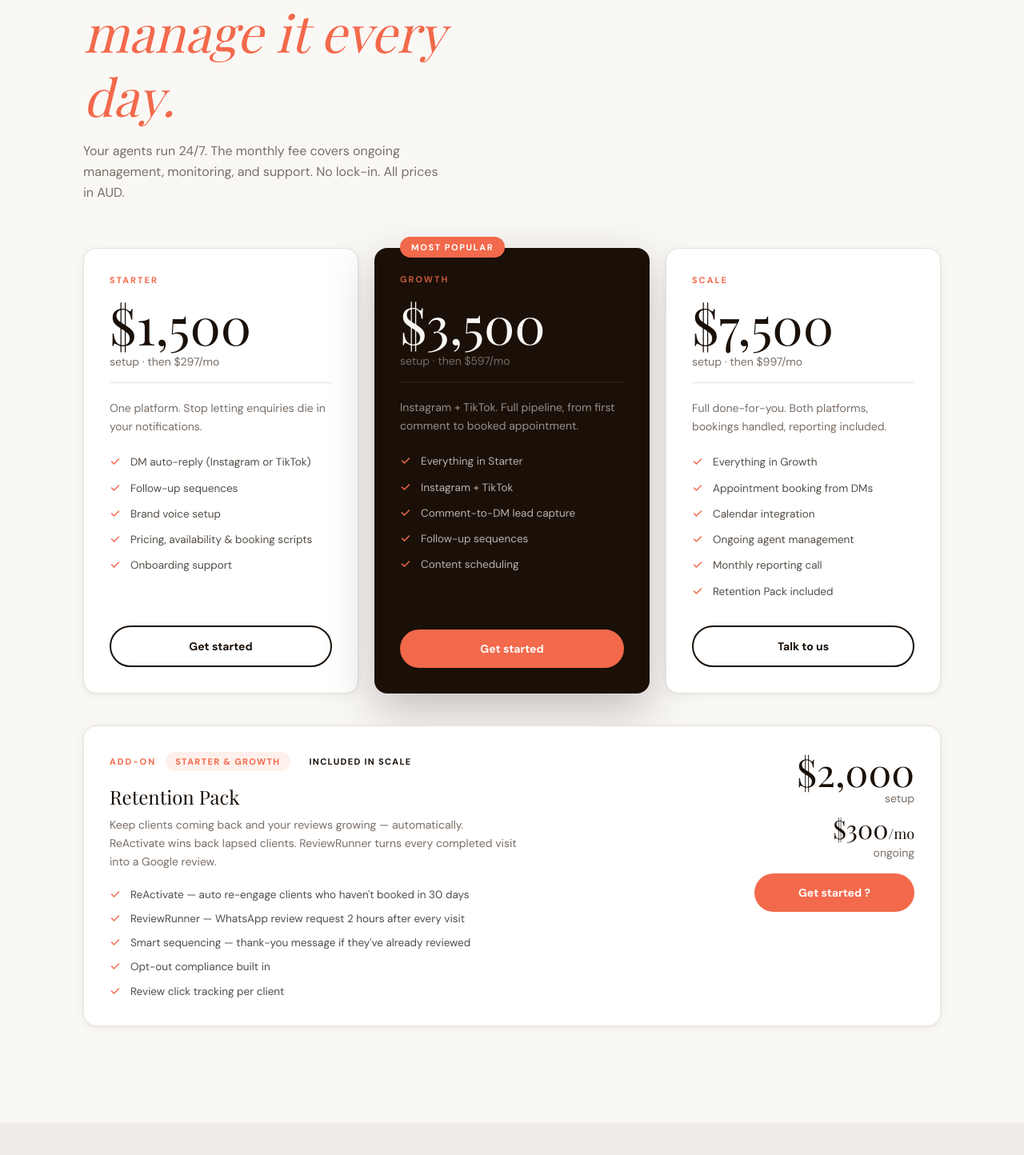
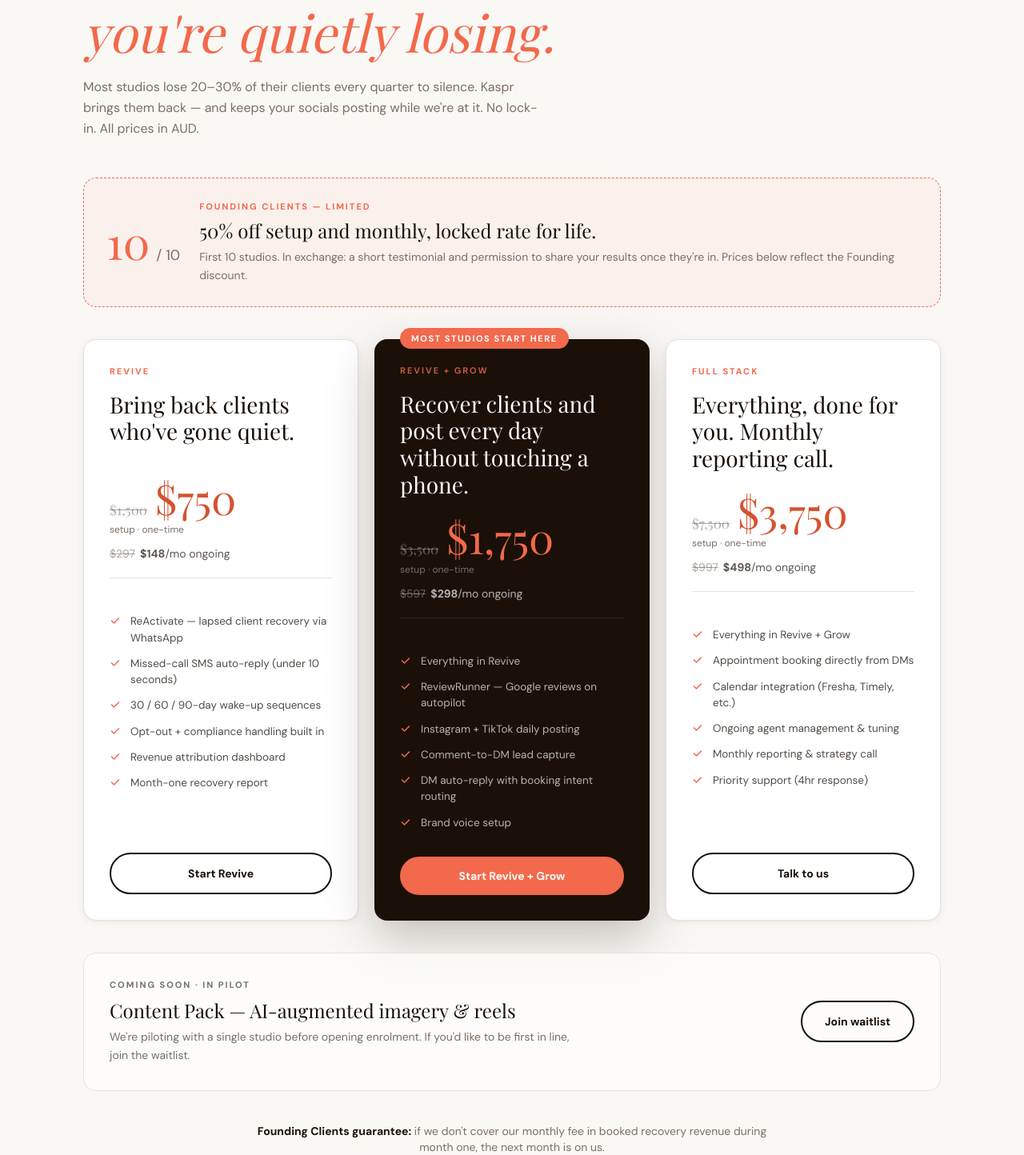
Before and after one commit to jasperschreiber0/kaspr-site, a Next.js app: page / in a window 1280 px wide. Shown: the part 6106-7550 px from the top of the page at 80% size. Built offline with nearby package versions, Linux system fonts and the light colour scheme.

Commit message:
Update Pricing.tsx

```diff
--- a/components/Pricing.tsx
+++ b/components/Pricing.tsx
@@ -2,64 +2,66 @@
 
 const PLANS = [
   {
-    name: "Starter",
-    price: "$1,500",
+    name: "Revive",
+    outcome: "Bring back clients who've gone quiet.",
+    setup: "$1,500",
+    setupFounding: "$750",
     monthly: "$297",
-    note: "setup · then $297/mo",
-    desc: "One platform. Stop letting enquiries die in your notifications.",
+    monthlyFounding: "$148",
     features: [
-      "DM auto-reply (Instagram or TikTok)",
-      "Follow-up sequences",
-      "Brand voice setup",
-      "Pricing, availability & booking scripts",
-      "Onboarding support",
+      "ReActivate — lapsed client recovery via WhatsApp",
+      "Missed-call SMS auto-reply (under 10 seconds)",
+      "30 / 60 / 90-day wake-up sequences",
+      "Opt-out + compliance handling built in",
+      "Revenue attribution dashboard",
+      "Month-one recovery report",
     ],
-    cta: "Get started",
+    cta: "Start Revive",
     featured: false,
   },
   {
-    name: "Growth",
-    price: "$3,500",
+    name: "Revive + Grow",
+    outcome:
+      "Recover clients and post every day without touching a phone.",
+    setup: "$3,500",
+    setupFounding: "$1,750",
     monthly: "$597",
-    note: "setup · then $597/mo",
-    desc: "Instagram + TikTok. Full pipeline, from first comment to booked appointment.",
+    monthlyFounding: "$298",
     features: [
-      "Everything in Starter",
-      "Instagram + TikTok",
+      "Everything in Revive",
+      "ReviewRunner — Google reviews on autopilot",
+      "Instagram + TikTok daily posting",
       "Comment-to-DM lead capture",
-      "Follow-up sequences",
-      "Content scheduling",
+      "DM auto-reply with booking intent routing",
+      "Brand voice setup",
     ],
-    cta: "Get started",
+    cta: "Start Revive + Grow",
     featured: true,
-    pill: "Most popular",
+    pill: "Most studios start here",
   },
   {
-    name: "Scale",
-    price: "$7,500",
+    name: "Full Stack",
+    outcome: "Everything, done for you. Monthly reporting call.",
+    setup: "$7,500",
+    setupFounding: "$3,750",
     monthly: "$997",
-    note: "setup · then $997/mo",
-    desc: "Full done-for-you. Both platforms, bookings handled, reporting included.",
+    monthlyFounding: "$498",
     features: [
-      "Everything in Growth",
-      "Appointment booking from DMs",
-      "Calendar integration",
-      "Ongoing agent management",
-      "Monthly reporting call",
-      "Retention Pack included",
+      "Everything in Revive + Grow",
+      "Appointment booking directly from DMs",
+      "Calendar integration (Fresha, Timely, etc.)",
+      "Ongoing agent management & tuning",
+      "Monthly reporting & strategy call",
+      "Priority support (4hr response)",
     ],
     cta: "Talk to us",
     featured: false,
   },
 ];
 
-const RETENTION_FEATURES = [
-  "ReActivate — auto re-engage clients who haven't booked in 30 days",
-  "ReviewRunner — WhatsApp review request 2 hours after every visit",
-  "Smart sequencing — thank-you message if they've already reviewed",
-  "Opt-out compliance built in",
-  "Review click tracking per client",
-];
+// Update this manually as Founding spots close.
+const FOUNDING_SPOTS_REMAINING = 10;
+const FOUNDING_SPOTS_TOTAL = 10;
 
 export function Pricing() {
   return (
@@ -67,14 +69,40 @@
       <div className="max-w-6xl mx-auto px-6 md:px-10">
         <Reveal>
           <p className="section-tag mb-5">Pricing</p>
-          <h2 className="font-serif text-display-sm text-espresso leading-tight mb-4 max-w-xl">
-            Setup once.{" "}
-            <em className="italic text-coral">We manage it every day.</em>
+          <h2 className="font-serif text-display-sm text-espresso leading-tight mb-4 max-w-2xl">
+            Recover the revenue{" "}
+            <em className="italic text-coral">you're quietly losing.</em>
           </h2>
-          <p className="text-base text-mid leading-relaxed max-w-md mb-14">
-            Your agents run 24/7. The monthly fee covers ongoing management,
-            monitoring, and support. No lock-in. All prices in AUD.
+          <p className="text-base text-mid leading-relaxed max-w-xl mb-12">
+            Most studios lose 20–30% of their clients every quarter to
+            silence. Kaspr brings them back — and keeps your socials posting
+            while we're at it. No lock-in. All prices in AUD.
           </p>
+        </Reveal>
+
+        {/* Founding Clients banner */}
+        <Reveal>
+          <div className="mb-10 rounded-2xl border border-dashed border-coral bg-coral/5 p-6 md:p-7 flex flex-col md:flex-row items-start md:items-center gap-6">
+            <div className="flex items-baseline gap-2 shrink-0">
+              <span className="font-serif text-[56px] leading-none text-coral">
+                {FOUNDING_SPOTS_REMAINING}
+              </span>
+              <span className="text-mid text-lg">/ {FOUNDING_SPOTS_TOTAL}</span>
+            </div>
+            <div className="flex-1">
+              <p className="text-2xs font-bold uppercase tracking-[0.18em] text-coral mb-1.5">
+                Founding Clients — limited
+              </p>
+              <h3 className="font-serif text-xl md:text-2xl text-espresso mb-1.5">
+                50% off setup and monthly, locked rate for life.
+              </h3>
+              <p className="text-sm text-mid leading-relaxed">
+                First 10 studios. In exchange: a short testimonial and
+                permission to share your results once they're in. Prices
+                below reflect the Founding discount.
+              </p>
+            </div>
+          </div>
         </Reveal>
 
         <div className="grid grid-cols-1 md:grid-cols-3 gap-5 items-stretch">
@@ -103,34 +131,66 @@
                   >
                     {plan.name}
                   </p>
-                  <div className="flex items-baseline gap-1 mb-1">
+
+                  {/* Outcome headline replaces plain price hero */}
+                  <h3
+                    className={`font-serif text-[clamp(22px,2.4vw,28px)] leading-[1.2] mb-6 min-h-[84px] ${
+                      plan.featured ? "text-cream" : "text-espresso"
+                    }`}
+                  >
+                    {plan.outcome}
+                  </h3>
+
+                  {/* Price block: founding price + struck-through original */}
+                  <div className="flex items-baseline gap-2.5 mb-1">
                     <span
-                      className={`font-serif text-[clamp(48px,7vw,64px)] leading-none ${
-                        plan.featured ? "text-cream" : "text-espresso"
+                      className={`font-serif text-[17px] line-through ${
+                        plan.featured ? "text-cream/35" : "text-mid/60"
                       }`}
                     >
-                      {plan.price}
+                      {plan.setup}
+                    </span>
+                    <span
+                      className={`font-serif text-[clamp(40px,5.5vw,52px)] leading-none ${
+                        plan.featured ? "text-coral" : "text-coral-dark"
+                      }`}
+                    >
+                      {plan.setupFounding}
                     </span>
                   </div>
                   <p
-                    className={`text-sm mb-4 ${
+                    className={`text-xs ${
                       plan.featured ? "text-cream/40" : "text-mid"
                     }`}
                   >
-                    {plan.note}
+                    setup · one-time
                   </p>
+
+                  <p
+                    className={`text-sm mt-3 ${
+                      plan.featured ? "text-cream/70" : "text-espresso/70"
+                    }`}
+                  >
+                    <span
+                      className={
+                        plan.featured
+                          ? "line-through text-cream/35 mr-1.5"
+                          : "line-through text-mid/60 mr-1.5"
+                      }
+                    >
+                      {plan.monthly}
+                    </span>
+                    <span className="font-semibold">
+                      {plan.monthlyFounding}
+                    </span>
+                    /mo ongoing
+                  </p>
+
                   <div
-                    className={`h-px mb-5 ${
+                    className={`h-px mt-5 mb-5 ${
                       plan.featured ? "bg-white/10" : "bg-border"
                     }`}
                   />
-                  <p
-                    className={`text-[14px] leading-relaxed ${
-                      plan.featured ? "text-cream/55" : "text-mid"
-                    }`}
-                  >
-                    {plan.desc}
-                  </p>
                 </div>
 
                 <ul className="flex-1 space-y-3">
@@ -179,75 +239,39 @@
           ))}
         </div>
 
-        {/* Retention Pack Add-on */}
+        {/* Content Pack — parked, waitlist */}
         <Reveal>
-          <div className="mt-10 rounded-2xl border border-border bg-white shadow-card p-8">
-            <div className="flex flex-col md:flex-row md:items-start md:justify-between gap-8">
-              <div className="flex-1">
-                <div className="flex items-center gap-3 mb-4">
-                  <p className="text-2xs font-bold uppercase tracking-[0.18em] text-coral">
-                    Add-on
-                  </p>
-                  <span className="bg-coral/10 text-coral text-[11px] font-bold uppercase tracking-[0.12em] px-3 py-1 rounded-full">
-                    Starter &amp; Growth
-                  </span>
-                  <span className="bg-espresso/8 text-espresso text-[11px] font-bold uppercase tracking-[0.12em] px-3 py-1 rounded-full">
-                    Included in Scale
-                  </span>
-                </div>
-                <h3 className="font-serif text-2xl text-espresso mb-2">
-                  Retention Pack
-                </h3>
-                <p className="text-sm text-mid leading-relaxed max-w-lg">
-                  Keep clients coming back and your reviews growing — automatically. ReActivate wins back lapsed clients. ReviewRunner turns every completed visit into a Google review.
-                </p>
-                <ul className="mt-5 space-y-2.5">
-                  {RETENTION_FEATURES.map((f) => (
-                    <li
-                      key={f}
-                      className="flex items-start gap-3 text-[13.5px] text-espresso/75"
-                    >
-                      <svg
-                        className="flex-shrink-0 mt-0.5"
-                        width="14"
-                        height="14"
-                        viewBox="0 0 14 14"
-                        fill="none"
-                        aria-hidden
-                      >
-                        <path
-                          d="M2.5 7L5.5 10L11.5 4"
-                          stroke="#F2694B"
-                          strokeWidth="1.5"
-                          strokeLinecap="round"
-                          strokeLinejoin="round"
-                        />
-                      </svg>
-                      {f}
-                    </li>
-                  ))}
-                </ul>
-              </div>
+          <div className="mt-10 rounded-2xl border border-border bg-white/60 p-7 md:p-8 flex flex-col md:flex-row md:items-center md:justify-between gap-5">
+            <div className="flex-1">
+              <p className="text-2xs font-bold uppercase tracking-[0.18em] text-mid mb-2">
+                Coming soon · in pilot
+              </p>
+              <h3 className="font-serif text-xl md:text-2xl text-espresso mb-1.5">
+                Content Pack — AI-augmented imagery &amp; reels
+              </h3>
+              <p className="text-sm text-mid leading-relaxed max-w-xl">
+                We're piloting with a single studio before opening enrolment.
+                If you'd like to be first in line, join the waitlist.
+              </p>
+            </div>
+            <a
+              href="mailto:hello@kaspr.com.au?subject=Content%20Pack%20waitlist"
+              className="block text-center text-sm font-bold py-3.5 px-7 rounded-full border-2 border-espresso text-espresso hover:bg-espresso hover:text-cream transition-colors whitespace-nowrap"
+            >
+              Join waitlist
+            </a>
+          </div>
+        </Reveal>
 
-              <div className="flex flex-col gap-4 md:min-w-[200px]">
-                <div className="text-right">
-                  <p className="font-serif text-[48px] leading-none text-espresso">$2,000</p>
-                  <p className="text-sm text-mid">setup</p>
-                  <p className="font-serif text-[32px] leading-none text-espresso mt-3">$300<span className="text-lg">/mo</span></p>
-                  <p className="text-sm text-mid">ongoing</p>
-                </div>
-
-                <a
-                  href="https://buy.stripe.com/6oU28r2qU4kf7zOeFE1kA06"
-                  target="_blank"
-                  rel="noopener noreferrer"
-                  className="block text-center text-sm font-bold py-3.5 rounded-full bg-coral text-white hover:bg-coral-dark transition-colors"
-                >
-                  Get started ?
-                </a>
-              </div>
-            </div>
-          </div>
+        {/* Guarantee line */}
+        <Reveal>
+          <p className="text-center text-sm text-mid mt-10 max-w-2xl mx-auto">
+            <span className="font-semibold text-espresso">
+              Founding Clients guarantee:
+            </span>{" "}
+            if we don't cover our monthly fee in booked recovery revenue
+            during month one, the next month is on us.
+          </p>
         </Reveal>
       </div>
     </section>
```
